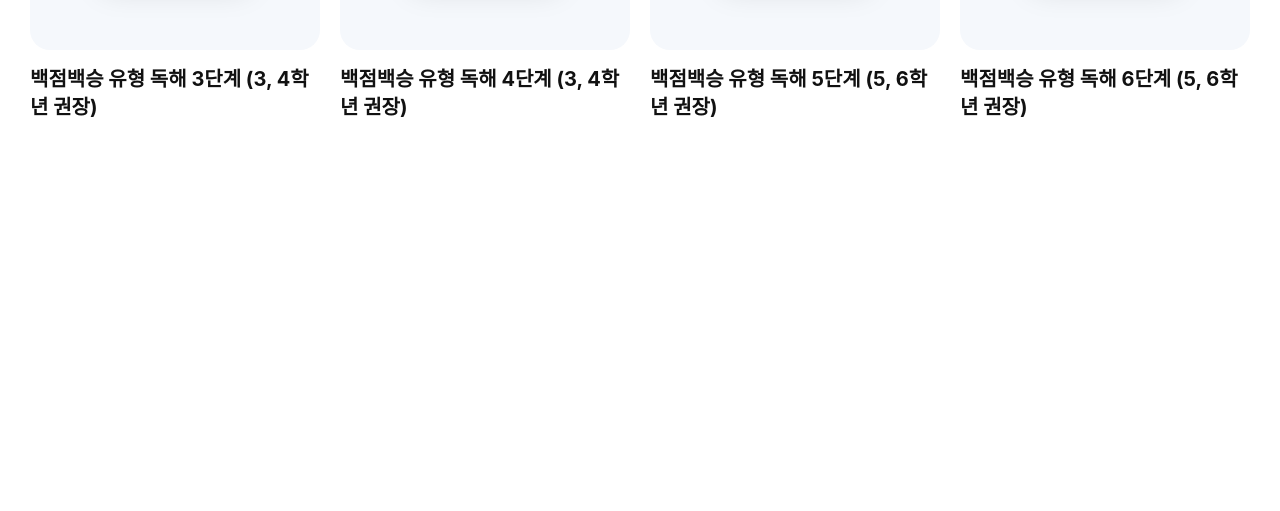
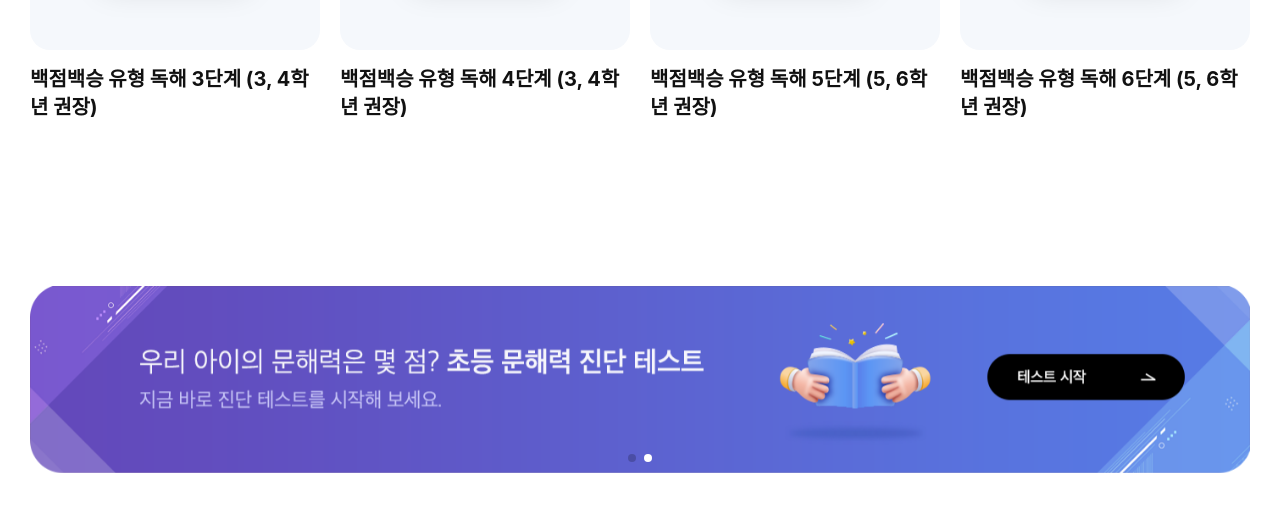
Before and after one commit to kminjoo9093/MegaStudyBooks_clone, a website with bundled scripts: page index.html in a window 1280 px wide. Shown: the part 1131-1642 px from the top of the page. Before the commit the page ends 1417 px from the top, so only its background shows below. Built offline with nearby package versions, Linux system fonts and the light colour scheme; a web font is replaced by a local one.

Commit message:
banner 완료

```diff
--- a/index.html
+++ b/index.html
@@ -96,7 +96,7 @@
       </header>
       <main>
         <section id="visual">
-          <h2 class="hide">학습 교재 슬라이드</h2>
+          <h2 class="hide">메가 픽 학습 교재</h2>
           <div class="visual-swiper web-center">
             <div class="swiper">
               <div class="swiper-wrapper"></div>
@@ -138,7 +138,6 @@
                 <div class="swiper-button-next type1"></div>
               </div>
             </div>
-
             <div class="swiper pick-swiper">
               <div class="swiper-wrapper"></div>
               <div class="swiper-controls">
@@ -149,6 +148,22 @@
             </div>
           </div>
         </section>
+        <aside class="main-banner">
+          <div class="web-center">
+            <div class="swiper banner-swiper">
+              <div class="swiper-wrapper">
+                <a href="#" class="swiper-slide">
+                  <img class="banner-img-pc" src="./images/banner_1.png" alt="">
+                  <img class="banner-img-m" src="./images/banner_m_1.png" alt="">
+                </a>
+                <a href="#" class="swiper-slide">
+                  <img class="banner-img-pc" src="./images/banner_2.png" alt="">
+                  <img class="banner-img-m" src="./images/banner_m_2.png" alt="">
+                </a>
+              </div>
+              <div class="swiper-pagination"></div>
+          </div>
+        </aside>
       </main>
       <footer></footer>
     </div>
--- a/js/ui/Slide.js
+++ b/js/ui/Slide.js
@@ -134,3 +134,15 @@
     pickSlideWrap.classList.add('grid');
   }
 }
+
+// 메인 배너 슬라이드
+const swiper = new Swiper(".banner-swiper", {
+  slidesPerView: 1,
+  loop: true,
+  autoplay: {
+    delay: 3000,
+  },
+  pagination: {
+    el: ".banner-swiper .swiper-pagination",
+  },
+});
--- a/scss/components/_slide.scss
+++ b/scss/components/_slide.scss
@@ -153,3 +153,10 @@
     }
   }
 }
+
+/************** MAIN BANNER *************/
+.banner-swiper{
+  .swiper-pagination-bullet-active{
+    background-color: #fff;
+  }
+}
--- a/scss/pages/_main.scss
+++ b/scss/pages/_main.scss
@@ -249,3 +249,28 @@
     overflow: hidden;
   }
 }
+
+/************** MAIN BANNER *************/
+.main-banner{
+  @extend .contentMb;
+  > div{
+    @extend .padInline;
+  }
+  a{
+    display: block;
+    img{
+      width: 100%;
+      &.banner-img-m{
+        display: none;
+      }
+      @include screenWidth($tablet){
+        &.banner-img-pc{
+          display: none;
+        }
+        &.banner-img-m{
+          display: block;
+        }
+      }
+    }
+  }
+}
```
Also changed, not shown: css/index.css, images/banner_1.png (added), images/banner_2.png (added), images/banner_m_1.png (added), images/banner_m_2.png (added), 1 other file.
